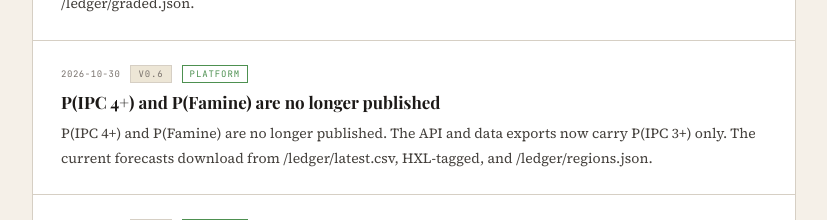
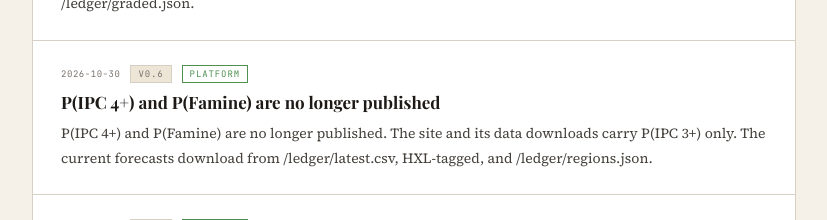
Before and after one commit to northflowlabs/ceres, a Next.js app: page /changelog in a window 1280 px wide. Shown: the part 1220-1440 px from the top of the page, without its empty margins (354-1181 px from the left). Built offline with nearby package versions, Linux system fonts and the light colour scheme.

Commit message:
Say the site and its downloads carry P(IPC 3+) only

```diff
--- a/src/app/changelog/page.tsx
+++ b/src/app/changelog/page.tsx
@@ -62,7 +62,7 @@ const CHANGELOG: ChangeEntry[] = [
     version: "v0.6",
     type: "platform",
     title: "P(IPC 4+) and P(Famine) are no longer published",
-    body: "P(IPC 4+) and P(Famine) are no longer published. The API and data exports now carry P(IPC 3+) only. The current forecasts download from /ledger/latest.csv, HXL-tagged, and /ledger/regions.json.",
+    body: "P(IPC 4+) and P(Famine) are no longer published. The site and its data downloads carry P(IPC 3+) only. The current forecasts download from /ledger/latest.csv, HXL-tagged, and /ledger/regions.json.",
   },
   {
     date: "2026-10-30",
```
